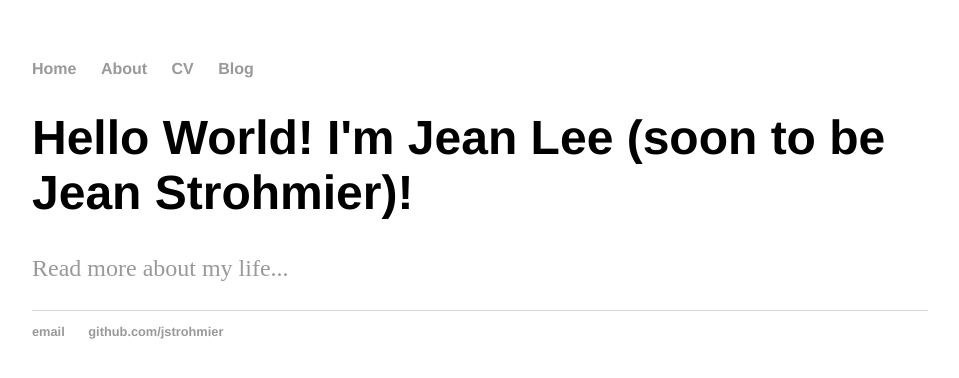
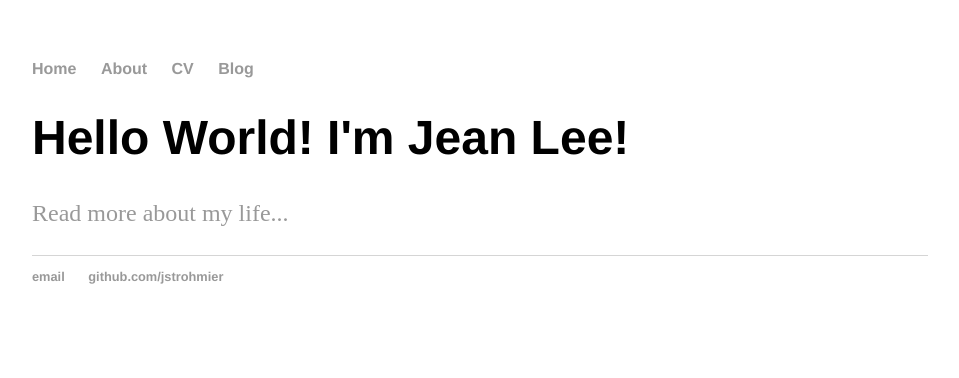
Before and after one commit to JStrohmier/jstrohmier.github.io, a Jekyll site: the page built from index.html, in a window 1280 px wide. Shown: the top 378 px of the page, without its empty margins (160-1119 px from the left). Built offline with Jekyll 4.4.1, drawn with Linux system fonts in a browser that asks for light colours.

Commit message:
Update index.html

```diff
--- a/index.html
+++ b/index.html
@@ -1,30 +1,8 @@
-<!DOCTYPE html>
-<html>
-	<head>
-		<title>Jean Lee</title>
-		<!-- link to main stylesheet -->
-		<link rel="stylesheet" type="text/css" href="/css/main.css">
-	</head>
-	<body>
-		<nav>
-    		<ul>
-        		<li><a href="/">Home</a></li>
-	        	<li><a href="/about">About</a></li>
-        		<li><a href="/cv">CV</a></li>
-        		<li><a href="/blog">Blog</a></li>
-    		</ul>
-		</nav>
-		<div class="container">
-    		<div class="blurb">
-        		<h1>Hello World! I'm Jean Lee (soon to be Jean Strohmier)!</h1>
-				<p><a href="/about">Read more about my life...</a></p>
-    		</div><!-- /.blurb -->
-		</div><!-- /.container -->
-		<footer>
-    		<ul>
-        		<li><a href="mailto:jean.strohmier@gmail.com">email</a></li>
-        		<li><a href="https://github.com/jstrohmier">github.com/jstrohmier</a></li>
-			</ul>
-		</footer>
-	</body>
-</html>
+---
+layout: default
+title: Jean Lee
+---
+<div class="blurb">
+	<h1>Hello World! I'm Jean Lee!</h1>
+	<p><a href="/about">Read more about my life...</a></p>
+</div><!-- /.blurb -->
```
